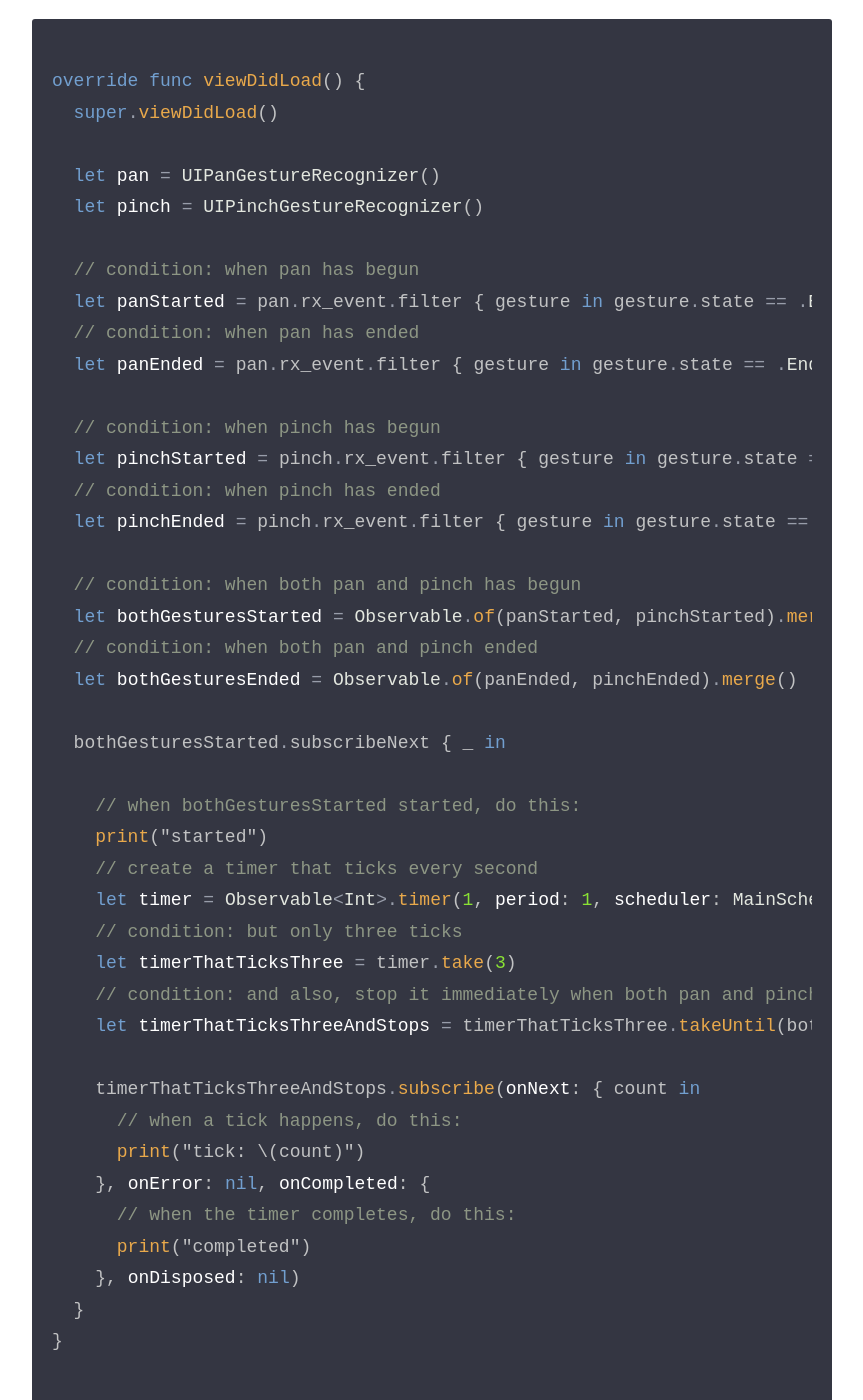
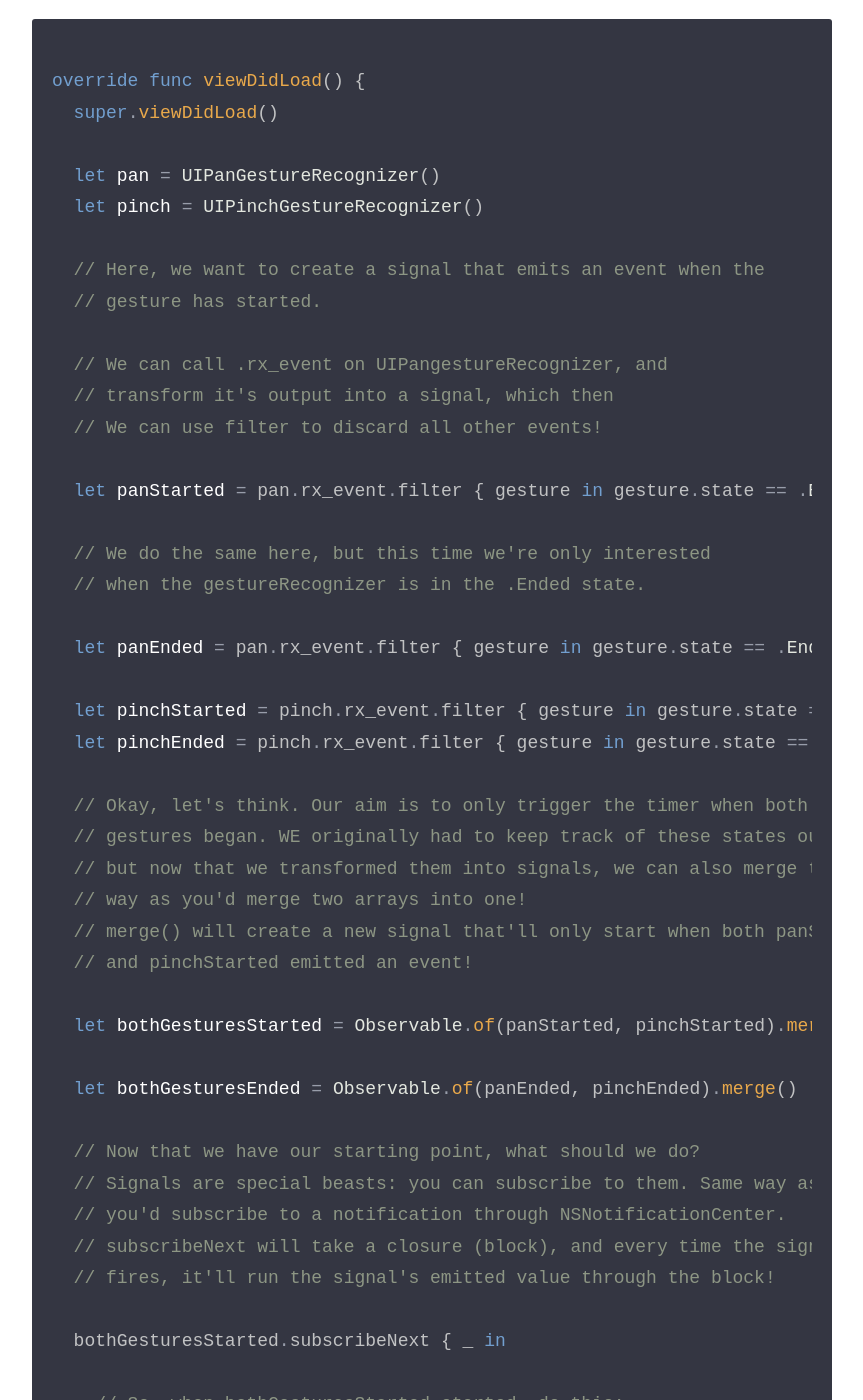
Before and after one commit to almostintuitive/itchingpixels.github.io, a Jekyll site: the page built from _posts/2016-01-28-functional-reactive-intuition-swift.markdown, in a window 1280 px wide and 1400 px high, scrolled down 4778 px. Shown: the whole window, without its empty margins (208-1071 px from the left). Built offline with Jekyll 4.4.1, drawn with Linux system fonts in a browser that asks for light colours; nearby versions of some CDN libraries; some of the changed text lies outside the part shown.

Commit message:
functional-reactive-intuition: added comments for the code introducing signals

```diff
--- a/_posts/2016-01-28-functional-reactive-intuition-swift.markdown
+++ b/_posts/2016-01-28-functional-reactive-intuition-swift.markdown
@@ -138,30 +138,66 @@ override func viewDidLoad() {
   let pan = UIPanGestureRecognizer()
   let pinch = UIPinchGestureRecognizer()
 
-  // condition: when pan has begun
+  // Here, we want to create a signal that emits an event when the
+  // gesture has started.
+
+  // We can call .rx_event on UIPangestureRecognizer, and
+  // transform it's output into a signal, which then
+  // We can use filter to discard all other events!
+
   let panStarted = pan.rx_event.filter { gesture in gesture.state == .Began }
-  // condition: when pan has ended
+
+  // We do the same here, but this time we're only interested
+  // when the gestureRecognizer is in the .Ended state.
+
   let panEnded = pan.rx_event.filter { gesture in gesture.state == .Ended }
 
-  // condition: when pinch has begun
   let pinchStarted = pinch.rx_event.filter { gesture in gesture.state == .Began }
-  // condition: when pinch has ended
   let pinchEnded = pinch.rx_event.filter { gesture in gesture.state == .Ended }
 
-  // condition: when both pan and pinch has begun
-  let bothGesturesStarted = Observable.of(panStarted, pinchStarted).merge(maxConcurrent: 1)
-  // condition: when both pan and pinch ended
+  // Okay, let's think. Our aim is to only trigger the timer when both
+  // gestures began. WE originally had to keep track of these states ourselves,
+  // but now that we transformed them into signals, we can also merge them, same
+  // way as you'd merge two arrays into one!
+  // merge() will create a new signal that'll only start when both panStarted
+  // and pinchStarted emitted an event!
+
+  let bothGesturesStarted = Observable.of(panStarted, pinchStarted).merge()
+
   let bothGesturesEnded = Observable.of(panEnded, pinchEnded).merge()
+
+  // Now that we have our starting point, what should we do?
+  // Signals are special beasts: you can subscribe to them. Same way as
+  // you'd subscribe to a notification through NSNotificationCenter.
+  // subscribeNext will take a closure (block), and every time the signal
+  // fires, it'll run the signal's emitted value through the block!
 
   bothGesturesStarted.subscribeNext { _ in
 
-    // when bothGesturesStarted started, do this:
+    // So, when bothGesturesStarted started, do this:
     print("started")
-    // create a timer that ticks every second
+
+    // Now we need to create a timer. Rx is a quite comprehensive library,
+    // it has some really handy structures and extensions - one of them is
+    // exactly a timer.
+    // What do we want? If we don't want to keep track of any more state,
+    // we can just create a signal that emits a number (Int), and increase it
+    // on every 'tick'.
+
     let timer = Observable<Int>.timer(1, period: 1, scheduler: MainScheduler.instance)
-    // condition: but only three ticks
+
+    // But wait, we don't want this timer to go on indefinitely!
+    // Hmm, actually this is quite easy. Rx will also provide you operations
+    // where you can limit the lifetime of a signal.
+    // Same way as you'd take only the first 3 items in the array, you can
+    // use take(x) to only take the first x events (values) from a signal.
+
     let timerThatTicksThree = timer.take(3)
-    // condition: and also, stop it immediately when both pan and pinch ended
+
+    // And finally, we can also combine signals in other ways: this time,
+    // we need to stop the timer signal when another signal is fired.
+    // Here, we just use takeUntil! It's like the "while" loop of signals.
+
     let timerThatTicksThreeAndStops = timerThatTicksThree.takeUntil(bothGesturesEnded)
 
     timerThatTicksThreeAndStops.subscribe(onNext: { count in
@@ -176,8 +212,8 @@ override func viewDidLoad() {
 
 {% endhighlight %}
 
-voila, all four of the temporary variables are gone!
-also, did you notice, that the code looks like this:
+And now, voila, all four of the temporary variables are gone!
+Also, did you notice, that the code looks like this:
 
 {% highlight swift %}
 
```
